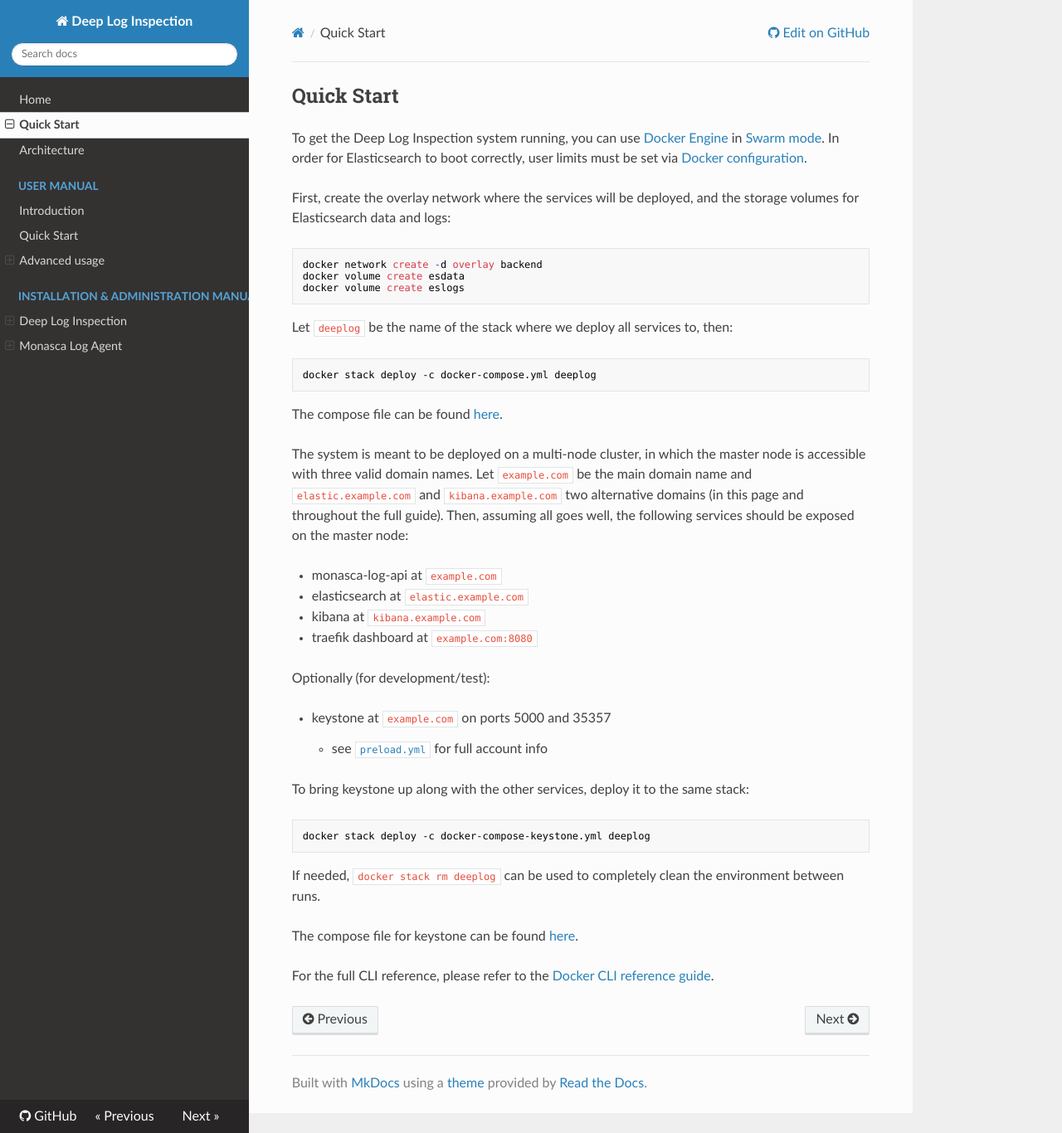
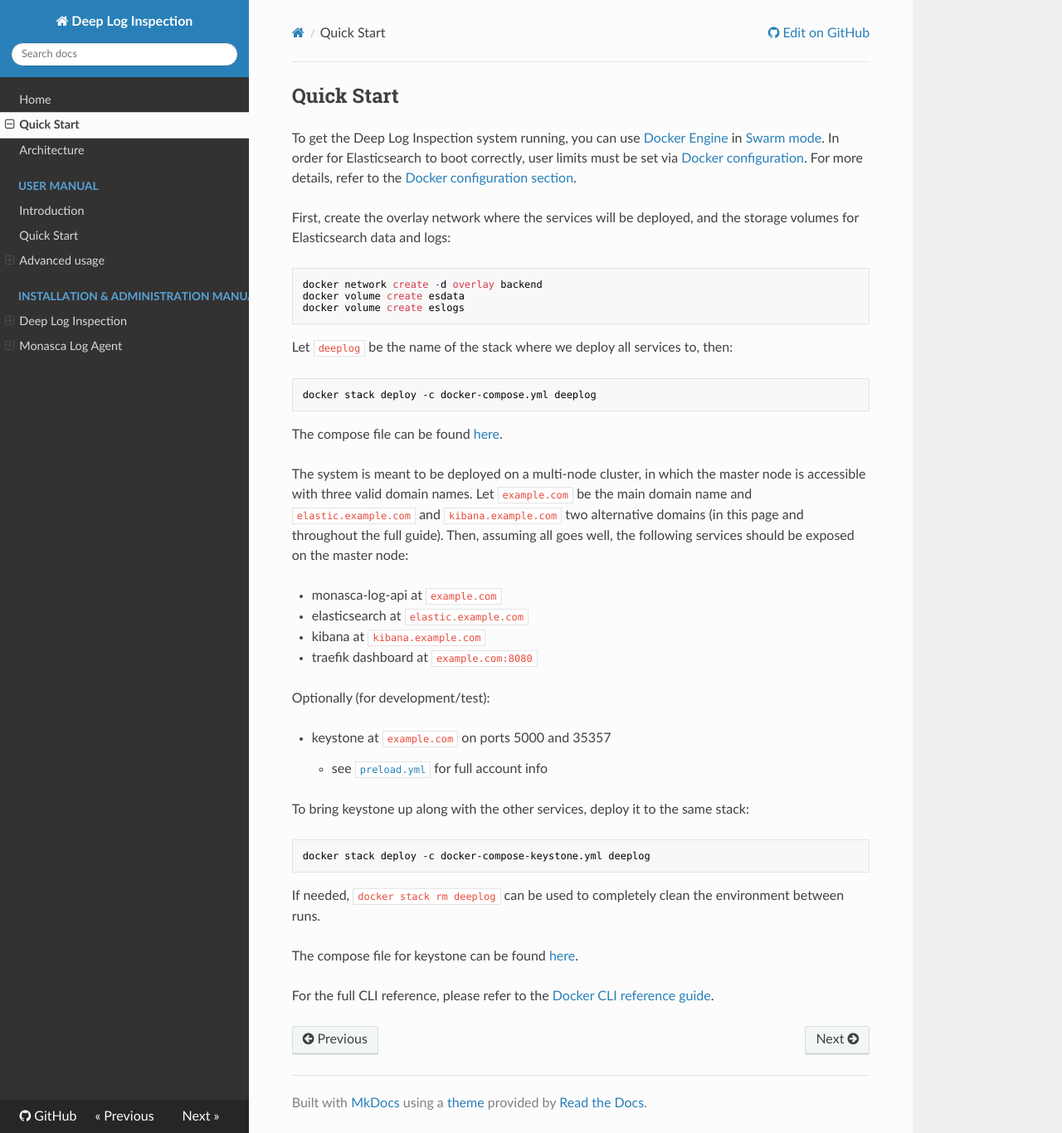
Before and after one commit to martel-innovate/deep-log-inspection, an MkDocs documentation site: the page built from doc/quickstart.md, in a window 1280 px wide and 1366 px high. Shown: the whole window at 83% size. Built offline with MkDocs 1.6.1, drawn with Linux system fonts in a browser that asks for light colours; nearby versions of some CDN libraries; old or Windows-style settings are respelled for this version of MkDocs.

Commit message:
added reference to docker configuration guide

```diff
--- a/doc/quickstart.md
+++ b/doc/quickstart.md
@@ -1,7 +1,7 @@
 Quick Start
 -----------
 
-To get the Deep Log Inspection system running, you can use [Docker Engine][1] in [Swarm mode][2]. In order for Elasticsearch to boot correctly, user limits must be set via [Docker configuration][5].
+To get the Deep Log Inspection system running, you can use [Docker Engine][1] in [Swarm mode][2]. In order for Elasticsearch to boot correctly, user limits must be set via [Docker configuration][5]. For more details, refer to the [Docker configuration section](install/docker.md).
 
 First, create the overlay network where the services will be deployed, and the storage volumes for Elasticsearch data and logs:
 
```
Also changed, not shown: README.md (+1 -1 lines).
